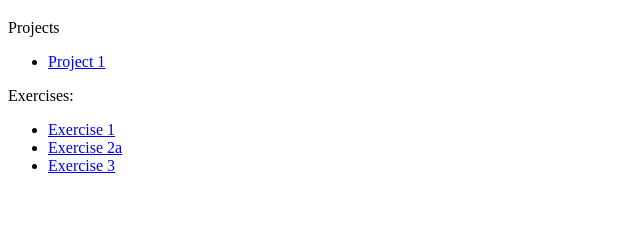
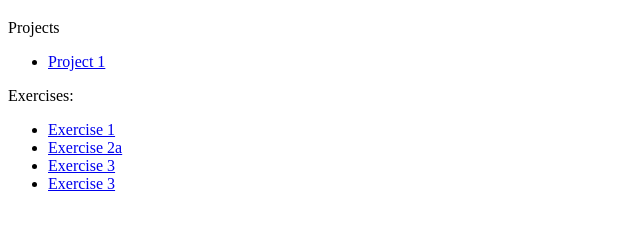
Before and after one commit to mcollins13/interactivemedia323, a plain HTML site: page index.html in a window 1280 px wide. Shown: the part 61-288 px from the top of the page, without its empty margins (0-640 px from the left). Drawn offline with Linux system fonts and the light colour scheme.

Commit message:
new link

```diff
--- a/index.html
+++ b/index.html
@@ -20,6 +20,7 @@
     	<li><a href="http://mcollins13.github.io/interactivemedia323/Exerise1/index.html">Exercise 1</a></li>
     	<li><a href="http://mcollins13.github.io/interactivemedia323/Exercise2/index.html">Exercise 2a</a></li>
       <li><a href="http://mcollins13.github.io/interactivemedia323/Exercise3/index.html">Exercise 3</a></li>
+      <li><a href="http://mcollins13.github.io/interactivemedia323/Exercise4/index.html">Exercise 3</a></li>
     </ul>
   </p>
 
```
